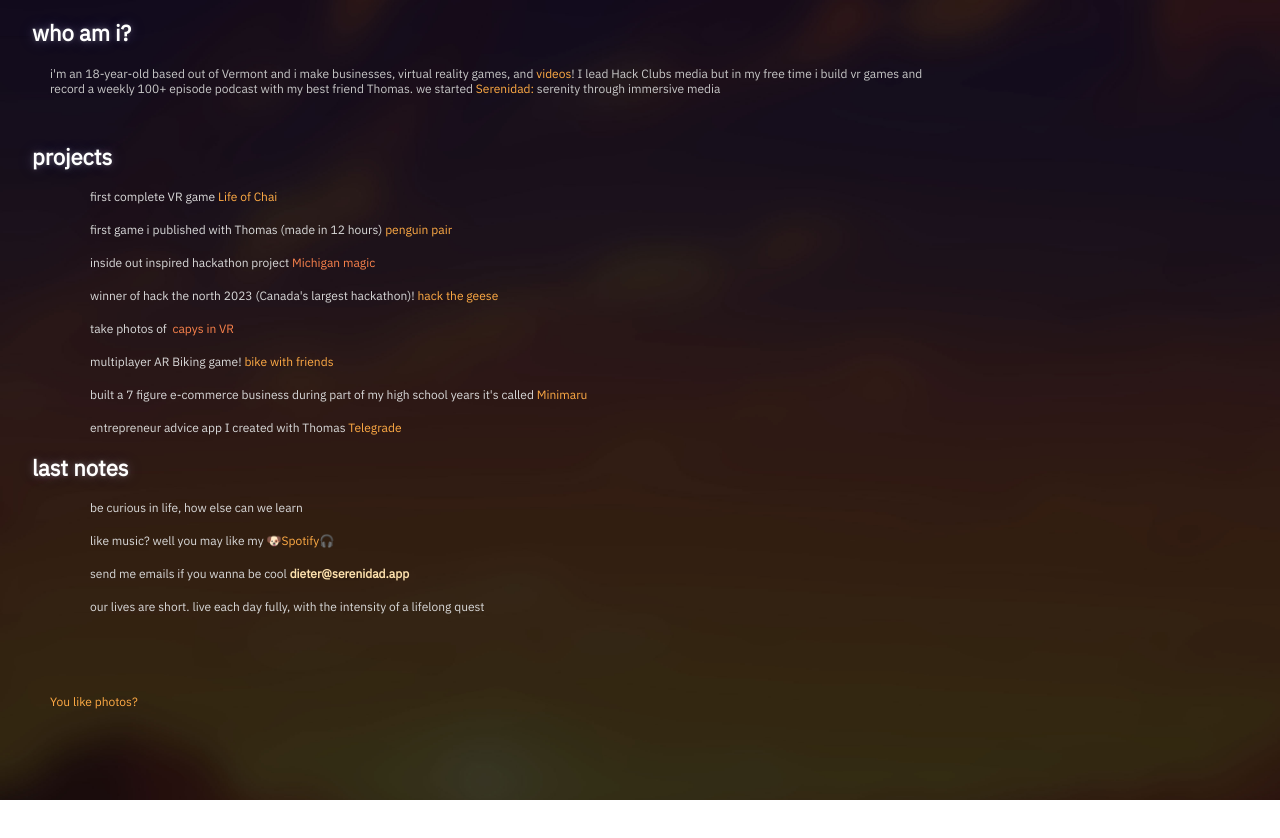
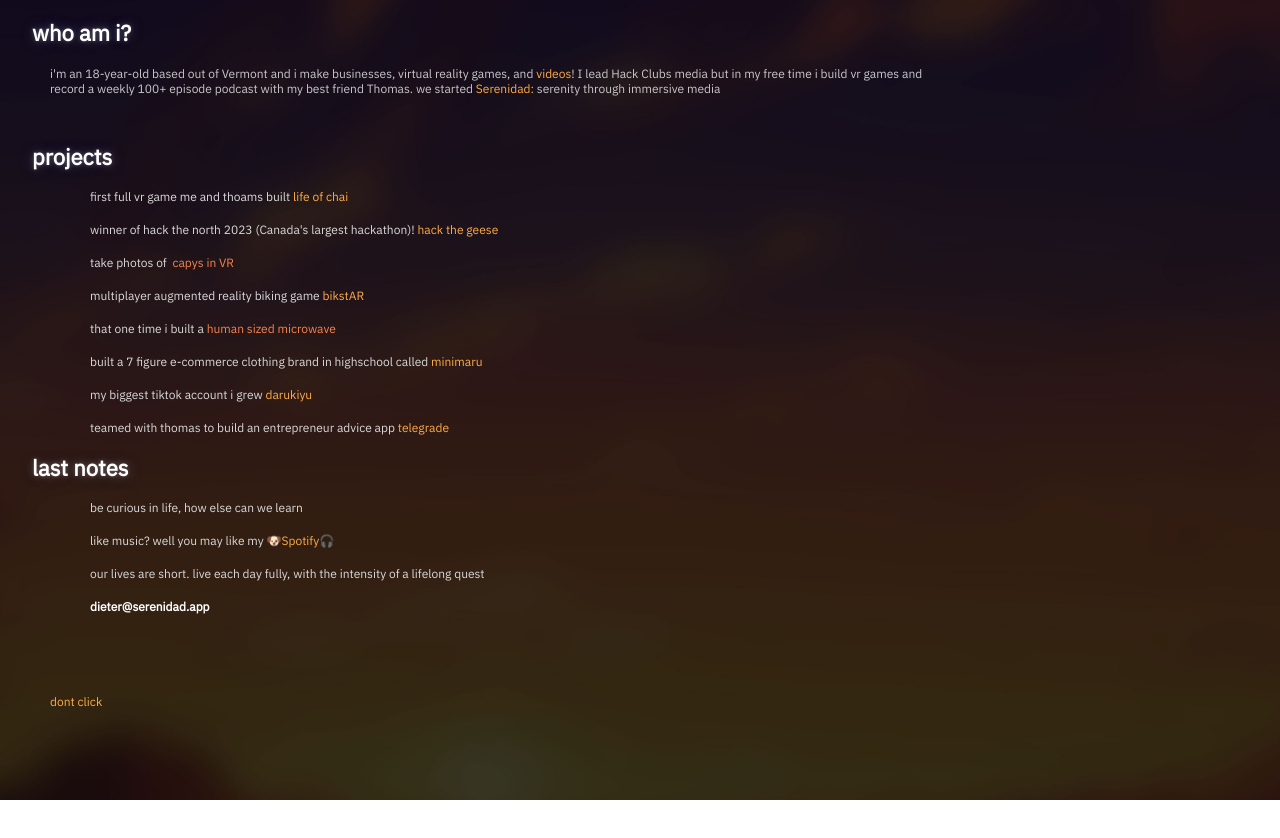
Before and after one commit to Deetschoe/Deetschoe.github.io, a plain HTML site: page home.html in a window 1280 px wide. Shown: the top 838 px of the page. Drawn offline with Linux system fonts and the light colour scheme.

Commit message:
nomore edits i think

```diff
--- a/home.css
+++ b/home.css
@@ -13,11 +13,10 @@ a {
     transition: color 0.3s ease; /* Smooth color transition */
 }
 
-a:hover, a:active {
-    color: #5bc982; /* Green color when hovered or active */
+li:hover, a:active {
+    color: #e5e5e5; /* Green color when hovered or active */
     text-decoration:  none; /* Adds underline on hover/active for accessibility */
 }
-
 
 
 .icons-container {
--- a/home.html
+++ b/home.html
@@ -76,25 +76,24 @@
         who am i?
     </h2>
  <h2 class="head12subtext">i'm an 18-year-old based out of Vermont and i make businesses, virtual reality games, and&nbsp;<a href="" class="" target="_blank" id="randomLink">videos</a>! I lead Hack Clubs media but in my free time i build vr games and record a weekly 100+ episode podcast with my best friend Thomas. we started&nbsp;<a href="https://www.serenidad.app/" target="_blank">Serenidad:</a> serenity through immersive media</h2>
-
  <br>
  <h2 class="projecthead2">projects</h2>
  <ul>
- <li class="head2subtext">first complete VR game&nbsp;<a href="https://sidequestvr.com/app/27172/life-of-chai" target="_blank"> Life of Chai</a></li>
- <br>
- <li class="head2subtext">first game i published with Thomas (made in 12 hours)&nbsp;<a href="https://apps.apple.com/us/app/penguin-pair-cards/id6446442403" target="_blank"> penguin pair</a></h1></li>
- <br>
- <li class="head2subtext">inside out inspired hackathon project&nbsp;<a href="https://www.youtube.com/watch?v=nYBHIlbBDw8" target="_blank">Michigan magic</a></li>
+ <li class="head2subtext">first full vr game me and thoams built&nbsp;<a href="https://sidequestvr.com/app/27172/life-of-chai" target="_blank"> life of chai</a></li>
  <br>
  <li class="head2subtext">winner of hack the north 2023 (Canada's largest hackathon)!&nbsp;<a href="https://devpost.com/software/hack-the-geese" target="_blank"> hack the geese</a></li>
  <br>
  <li class="head2subtext">take photos of &nbsp;<a href="https://sidequestvr.com/app/31539/capybara-beach" target="_blank">capys in VR</a></li>
  <br>
- <li class="head2subtext">multiplayer AR Biking game!&nbsp;<a href="https://devpost.com/software/bikstar" target="_blank"> bike with friends</a></li>
+ <li class="head2subtext">multiplayer augmented reality biking game&nbsp;<a href="https://devpost.com/software/bikstar" target="_blank"> bikstAR</a></li>
  <br>
- <li class="head2subtext">built a 7 figure e-commerce business during part of my high school years it's called&nbsp;<a href="https://www.instagram.com/minimaruclothing/" target="_blank">Minimaru</a></li>
+ <li class="head2subtext">that one time i built a&nbsp;<a href="https://www.youtube.com/watch?v=XTUaXv9hVXE" target="_blank">human sized microwave</a></li>
  <br>
- <li class="head2subtext">entrepreneur advice app I created with Thomas&nbsp;<a href="https://apps.apple.com/us/app/telegrade/id1667140470" target="_blank"> Telegrade</a></li>
+ <li class="head2subtext">built a 7 figure e-commerce clothing brand in highschool called&nbsp;<a href="https://www.instagram.com/minimaruclothing/" target="_blank">minimaru</a></li>
+ <br>
+ <li class="head2subtext">my biggest tiktok account i grew&nbsp;<a href="https://www.tiktok.com/@darukiyu" target="_blank">darukiyu</a></li>
+ <br>
+ <li class="head2subtext">teamed with thomas to build an entrepreneur advice app&nbsp;<a href="https://apps.apple.com/us/app/telegrade/id1667140470" target="_blank"> telegrade</a></li>
  </ul>
 
  <h2 class="projecthead2">last notes</h2>
@@ -103,11 +102,10 @@
     <br>
  <li class="head2subtext">like music? well you may like my&nbsp;<a href="https://open.spotify.com/user/deetschoening?si=c1cb9ac8f11147c9&nd=1&dlsi=99e098c0195b48f7">🐶Spotify🎧</a></li>
  <br>
- <li class="head2subtext">send me emails if you wanna be cool&nbsp;<strong class="flutter-on-hover" style="color: #ffe3af;">dieter@serenidad.app</strong>
- </li>
- <br>
  <li class="head2subtext">our lives are short. live each day fully, with the intensity of a lifelong quest</li>
-
+<br>
+<li class="head2subtext"><strong class="flutter-on-hover" style="color: #ffffff;">dieter@serenidad.app</strong>
+</li>
 
  </ul>
  </p>
@@ -124,7 +122,7 @@
 <br>
 
  <h2 class="head2subtext">
-    <a href="images.html" target="">You like photos?</a>
+    <a href="images.html" target="">dont click</a>
  </h2>
 
 
```
